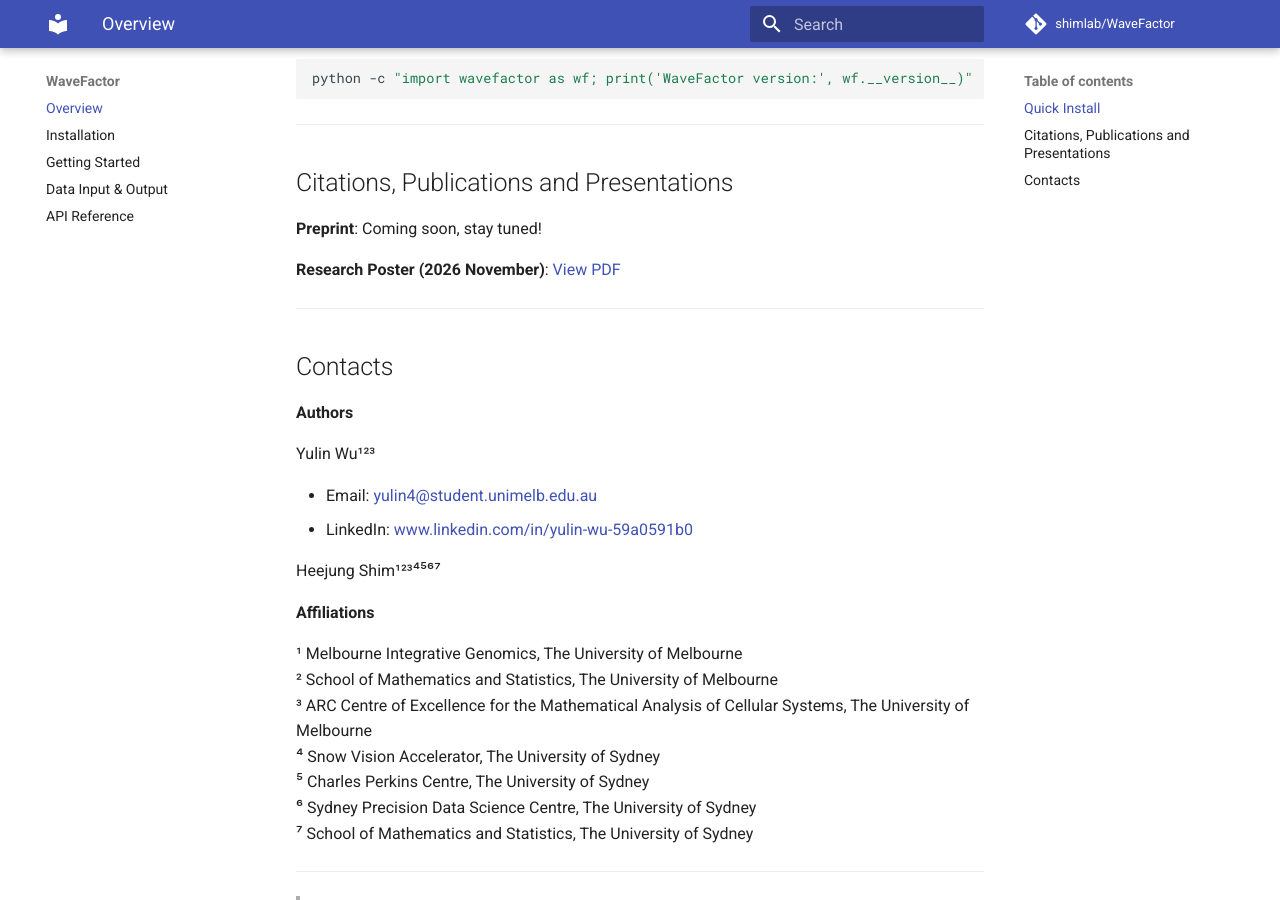
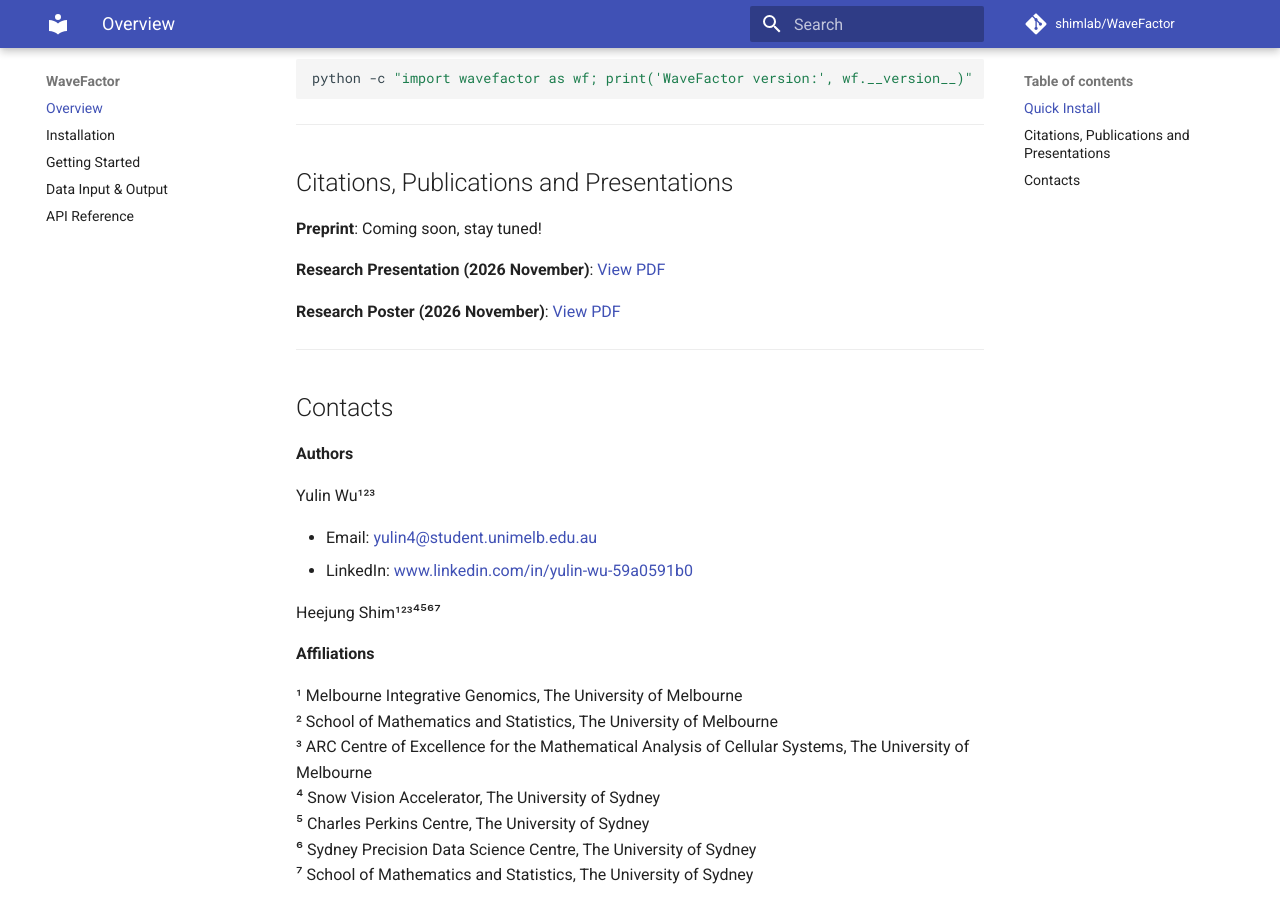
Before and after one commit to shimlab/WaveFactor, an MkDocs documentation site: the page built from docs/index.md, in a window 1280 px wide and 900 px high, scrolled down 454 px. Built offline with MkDocs 1.6.1 and Material for MkDocs 9.7.7, drawn with Linux system fonts in a browser that asks for light colours; a script that is not in the unit is left out; comment, search, counter and statistics services are not loaded.

Commit message:
docs: add presentation pdf

```diff
--- a/docs/index.md
+++ b/docs/index.md
@@ -23,6 +23,8 @@ python -c "import wavefactor as wf; print('WaveFactor version:', wf.__version__)
 ## Citations, Publications and Presentations
 
 **Preprint**: Coming soon, stay tuned!
+
+**Research Presentation (2026 November)**: [View PDF](https://github.com/shimlab/WaveFactor/blob/main/docs/assets/2026Nov-WaveFactor-Presentation.pdf)
 
 **Research Poster (2026 November)**: [View PDF](https://github.com/shimlab/WaveFactor/blob/main/docs/assets/2026Nov-WaveFactor-Poster.pdf)
 
```
Also changed, not shown: README.md (+2 -0 lines), 1 other file.
